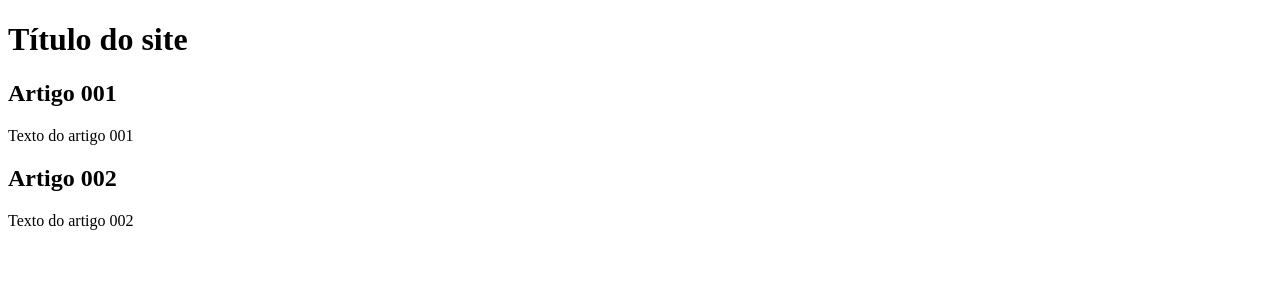
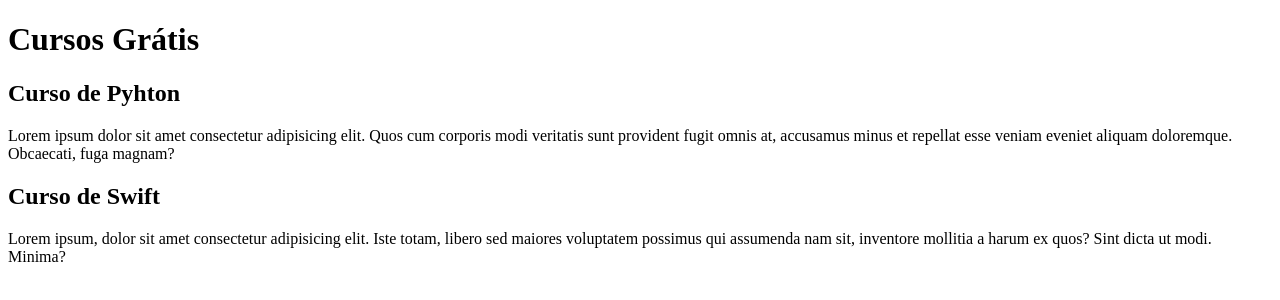
Before and after one commit to Wilker15/projeto-site, a plain HTML site: page index.html in a window 1280 px wide. Drawn offline with Linux system fonts and the light colour scheme.

Commit message:
comecei a escrever o conteúdo

```diff
--- a/index.html
+++ b/index.html
@@ -4,20 +4,20 @@
     <meta charset="UTF-8">
     <meta http-equiv="X-UA-Compatible" content="IE=edge">
     <meta name="viewport" content="width=device-width, initial-scale=1.0">
-    <title>Título do site</title>
+    <title>Esqueci</title>
 </head>
 <body>
     <main>
         <header>
-            <h1>Título do site</h1>
+            <h1>Cursos Grátis</h1>
         </header>
         <article>
-            <h2>Artigo 001</h2>
-            <p>Texto do artigo 001</p>
+            <h2>Curso de Pyhton</h2>
+            <p>Lorem ipsum dolor sit amet consectetur adipisicing elit. Quos cum corporis modi veritatis sunt provident fugit omnis at, accusamus minus et repellat esse veniam eveniet aliquam doloremque. Obcaecati, fuga magnam?</p>
         </article>
         <article>
-            <h2>Artigo 002</h2>
-            <p>Texto do artigo 002</p>
+            <h2>Curso de Swift</h2>
+            <p>Lorem ipsum, dolor sit amet consectetur adipisicing elit. Iste totam, libero sed maiores voluptatem possimus qui assumenda nam sit, inventore mollitia a harum ex quos? Sint dicta ut modi. Minima?</p>
         </article>
     </main>
 </body>
```
